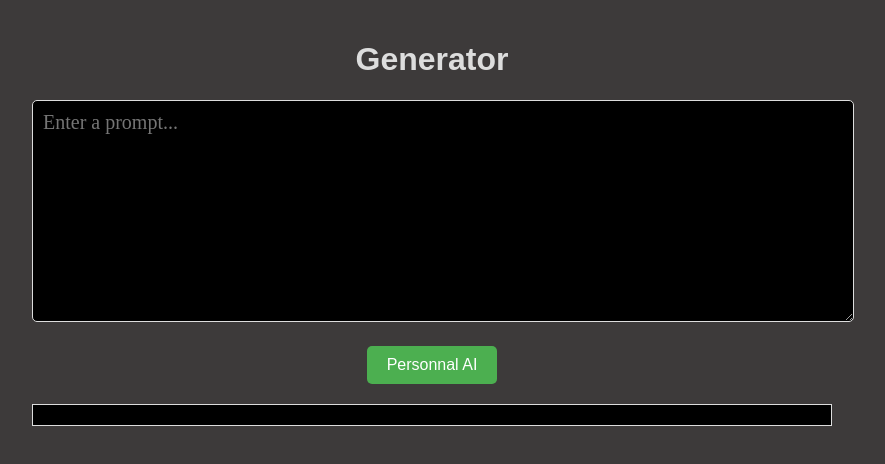
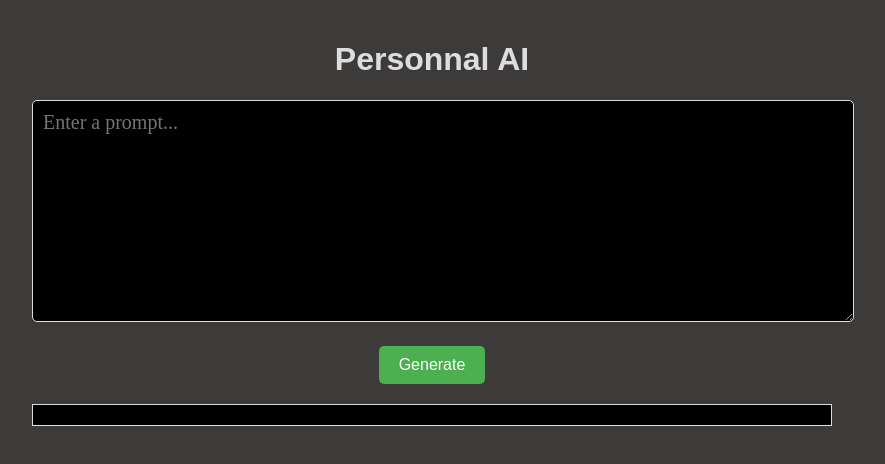
Before and after one commit to swagduck/swagduck-web, a plain HTML site: page index.html in a window 1280 px wide. Shown: the whole page, without its empty margins (208-1093 px from the left). Drawn offline with Linux system fonts and the light colour scheme.

Commit message:
Update index.html

```diff
--- a/index.html
+++ b/index.html
@@ -12,9 +12,9 @@
     <title>Document</title>
   </head>
   <body>
-    <h1>Generator</h1>
+    <h1>Personnal AI</h1>
     <textarea id="prompt" placeholder="Enter a prompt..."></textarea>
-    <button id="generate">Personnal AI</button>
+    <button id="generate">Generate</button>
     <div id="result"></div>
 
     <!-- Include the provided code -->
```
